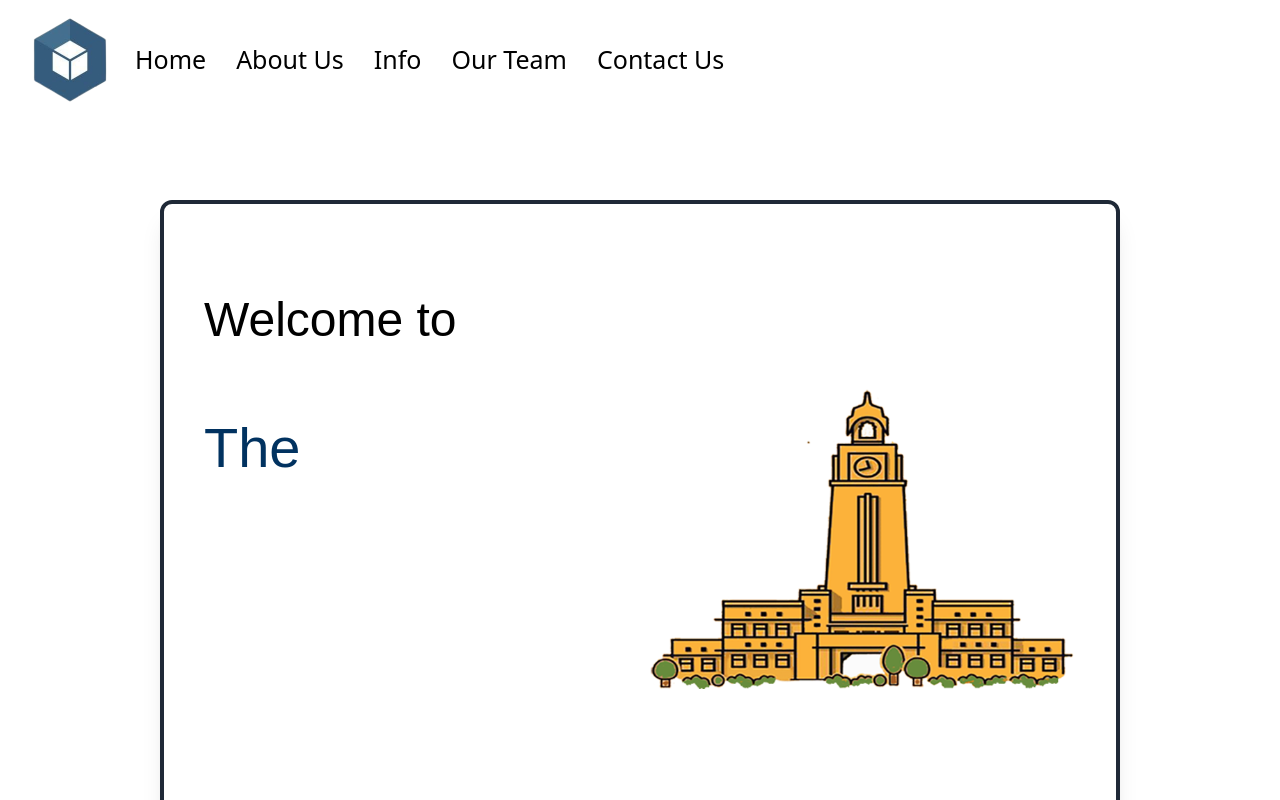
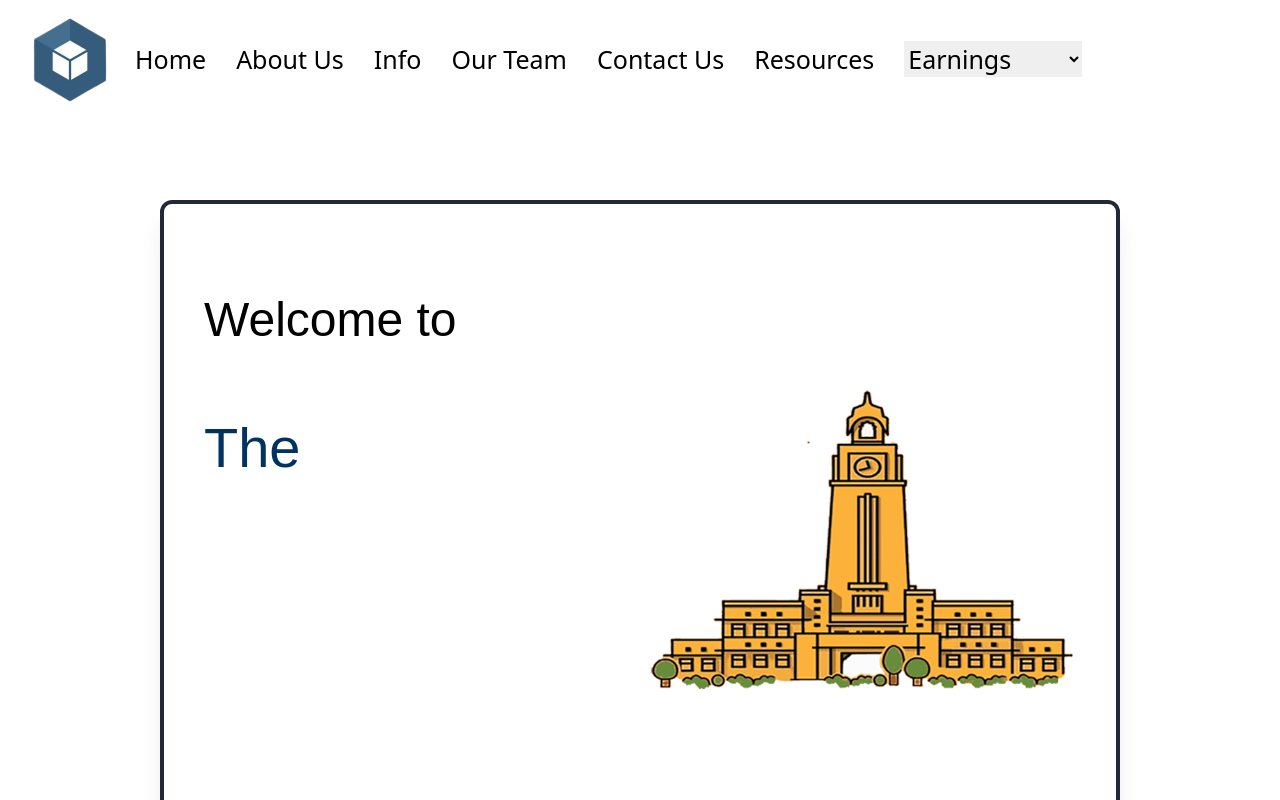
Before and after one commit to BITS-BLOCKCHAIN/BitsBlockchainWebsite, a React (Vite) app in the folder BitsBlockChainWebsite/: page / in a window 1280 px wide. Shown: the top 800 px of the page. Built offline with nearby package versions, Linux system fonts and the light colour scheme; a web font is replaced by a local one.

Commit message:
Added buttons in header

```diff
--- a/BitsBlockChainWebsite/src/Components/Header.jsx
+++ b/BitsBlockChainWebsite/src/Components/Header.jsx
@@ -1,5 +1,4 @@
 import React, { useState, useEffect }from 'react';
-import logo from '/images/logo.png';
 import MenuIcon from '@material-ui/icons/Menu';
 import CloseIcon from '@material-ui/icons/Close';
 import "../Css/Header.css";
@@ -26,6 +25,10 @@ const Header = () => {
         e.preventDefault();
         window.scrollTo({ top: 0, behavior: 'smooth' });
     };
+    function handleChange(event) {
+
+        window.location.href = event.target.value;
+    }
     const smoothScrollToSection = (e, sectionId) => {
         e.preventDefault();
         const sectionElement = document.getElementById(sectionId);
@@ -43,14 +46,27 @@ const Header = () => {
             </div>
             {(windowWidth >= 768) && (
                 <nav>
-                  <ul className='nav-menu'>
-                  <li><a href="#home" onClick={(e)=>smoothScrollToTop(e)}>Home</a></li>
-                        <li><a href="#about-us" onClick={(e) => smoothScrollToSection(e, 'about-us')}>About Us</a></li>
-                        <li><a href="#info"  onClick={(e) => smoothScrollToSection(e, 'info')}>Info</a></li>
-                        <li><a href="#our-team" onClick={(e) => smoothScrollToSection(e, 'our-team')}>Our Team</a></li>
-                        <li><a href="#contact-us"  onClick={(e) => smoothScrollToSection(e, 'contact-us')}>Contact Us</a></li>
+                  <ul class='nav-menu'>
+    <li><a href="#home" onClick={(e) => smoothScrollToTop(e)}>Home</a></li>
+    <li><a href="#about-us" onClick={(e) => smoothScrollToSection(e, 'about-us')}>About Us</a></li>
+    <li><a href="#info" onClick={(e) => smoothScrollToSection(e, 'info')}>Info</a></li>
+    <li><a href="#our-team" onClick={(e) => smoothScrollToSection(e, 'our-team')}>Our Team</a></li>
+    <li><a href="#contact-us" onClick={(e) => smoothScrollToSection(e, 'contact-us')}>Contact Us</a></li>
+    <li><a href="https://bits-blockchain.notion.site/BITS-Blockchain-Development-Task-1-Frontend-cc11f0969ee84daa8c8df4b1eb780692">Resources</a></li>
+    <li>
+        <a>
+        <select onChange={handleChange}>
+            <option value="#">Earnings</option>
+            <option value="https://superteam.fun/">SuperTeam</option>
+            <option value="https://jobs.solana.com/jobs">Solana</option>
+            <option value="https://polygon.technology/ecosystem-jobs">Polygon</option>
+            <option value="https://web3.career/">Web3</option>
+            <option value="https://code4rena.com">Bug Bounties</option>
+        </select>
+        </a>
+    </li>
+</ul>
 
-                  </ul>
                 </nav>
             )}
  {windowWidth < 768 && (
@@ -68,7 +84,19 @@ const Header = () => {
                         <li><a href="#info"  onClick={(e) => smoothScrollToSection(e, 'info')}>Info</a></li>
                         <li><a href="#our-team" onClick={(e) => smoothScrollToSection(e, 'our-team')}>Our Team</a></li>
                         <li><a href="#contact-us"  onClick={(e) => smoothScrollToSection(e, 'contact-us')}>Contact Us</a></li>
-
+                        <li><a href="https://bits-blockchain.notion.site/BITS-Blockchain-Development-Task-1-Frontend-cc11f0969ee84daa8c8df4b1eb780692">Resources</a></li>
+    <li>
+        <a>
+        <select onChange={handleChange}>
+            <option value="#">Earnings</option>
+            <option value="https://superteam.fun/">SuperTeam</option>
+            <option value="https://jobs.solana.com/jobs">Solana</option>
+            <option value="https://polygon.technology/ecosystem-jobs">Polygon</option>
+            <option value="https://web3.career/">Web3</option>
+            <option value="https://code4rena.com">Bug Bounties</option>
+        </select>
+        </a>
+    </li>
                   </ul>
                 </nav>
                 )}
```
